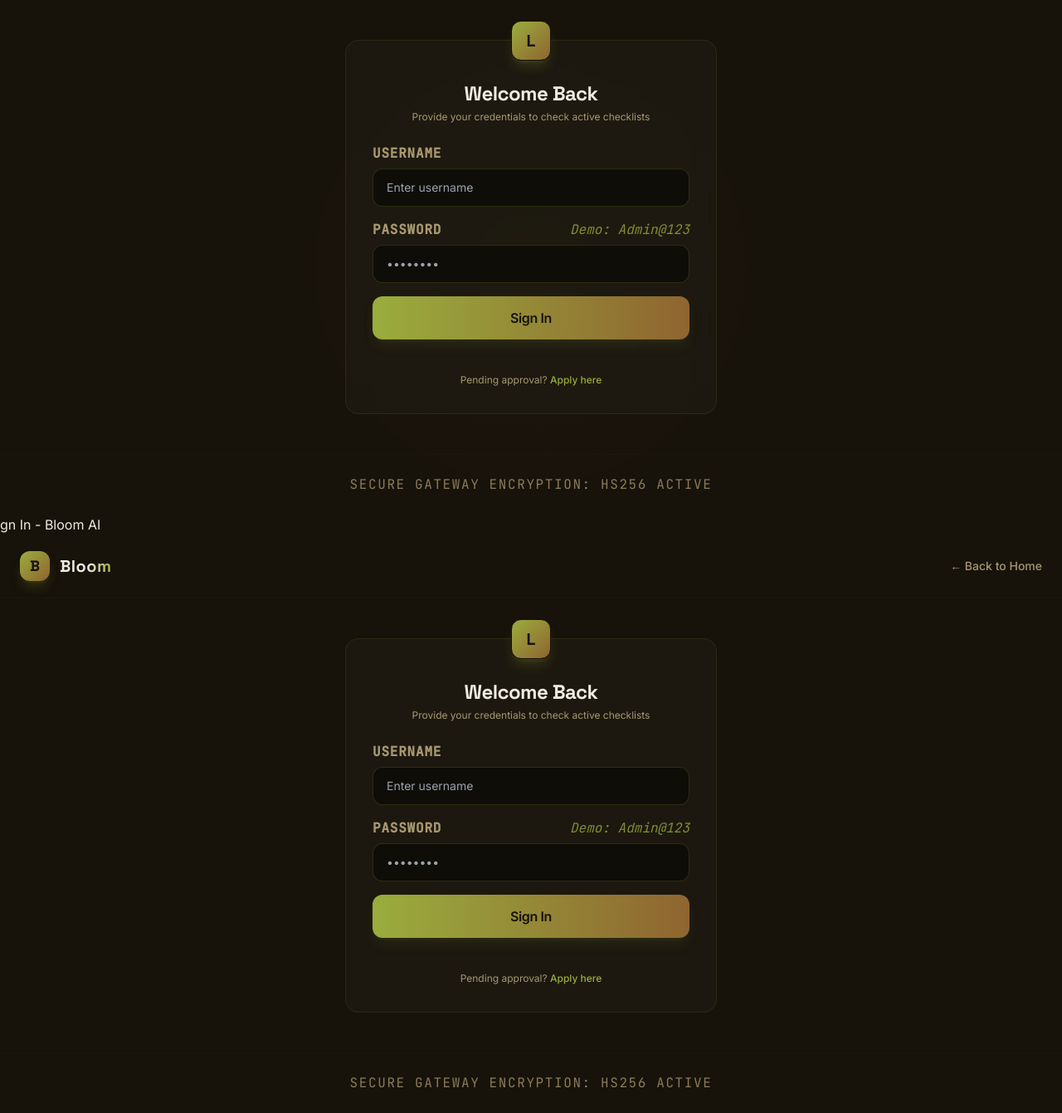
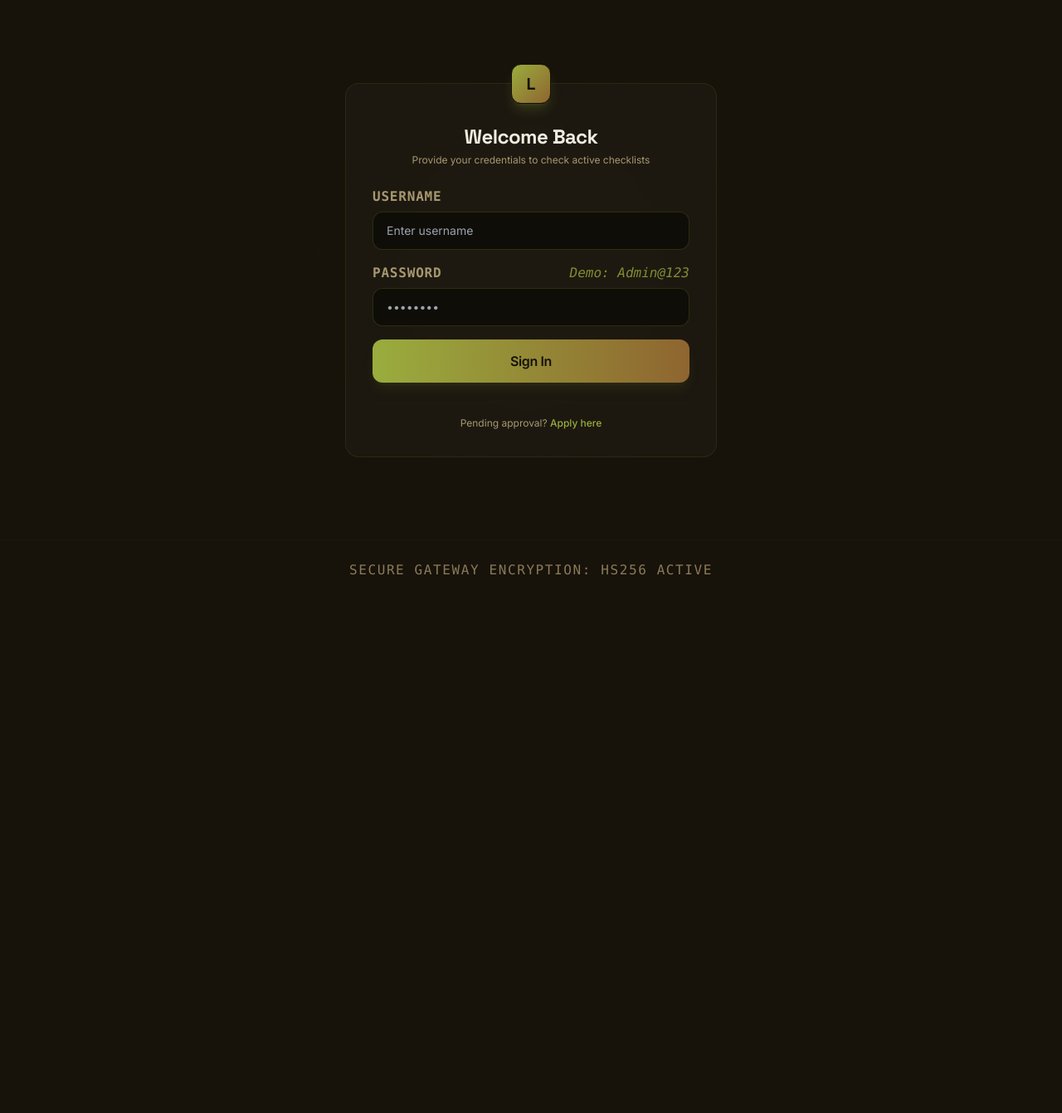
Before and after one commit to sharman-404/To-Do-List, a FastAPI app: page /login in a window 1280 px wide. Shown: the part 77-1418 px from the top of the page at 83% size. After the commit the page ends 770 px from the top, so only its background shows below. Run offline with FastAPI, Linux system fonts and the light colour scheme; some libraries are stand-ins or nearby versions.

Commit message:
Fix HTML structure in login.html

```diff
--- a/templates/login.html
+++ b/templates/login.html
@@ -1,9 +1,4 @@
 <!DOCTYPE html>
-<html lang="en">
-<head>
-    <meta charset="UTF-8">
-    <meta name="viewport" content="width=device-width, initial-scale=1.0">
-    <title>Si<!DOCTYPE html>
 <html lang="en">
 <head>
     <meta charset="UTF-8">
@@ -113,109 +108,4 @@
     <script src="/static/js/auth.js"></script>
 
 </body>
-</html>gn In - Bloom AI</title>
-    <!-- Tailwind CSS Play CDN -->
-    <script src="https://cdn.tailwindcss.com"></script>
-    <script>
-        tailwind.config = {
-            theme: {
-                extend: {
-                    colors: {
-                        sky: {
-                            200: "#cfd89a", 300: "#b5c46a", 400: "#9aad3d",
-                            500: "#7d8f28", 950: "#111504"
-                        },
-                        indigo: {
-                            300: "#c8a472", 400: "#b08348",
-                            500: "#8f6530", 950: "#130d04"
-                        },
-                        violet: {
-                            400: "#b08348", 500: "#8f6530"
-                        },
-                        slate: {
-                            50: "#faf8f3", 100: "#f0ebe0", 200: "#ddd4c2",
-                            300: "#c4b89a", 400: "#a89870", 500: "#8a7a58",
-                            600: "#6e6040", 700: "#524830", 800: "#3a3222",
-                            850: "#2e2819", 900: "#231e12", 950: "#17120a"
-                        },
-                        amber: {
-                            300: "#e8c97a", 400: "#c9a03e", 500: "#a07a28",
-                            900: "#2a1f08", 950: "#1a1305"
-                        }
-                    }
-                }
-            }
-        }
-    </script>
-    <!-- Custom Style Sheet -->
-    <link rel="stylesheet" href="/static/css/style.css">
-</head>
-<body class="selection:bg-sky-500/30 selection:text-sky-200 bg-slate-950 text-slate-100 min-h-screen flex flex-col justify-between">
-
-    <!-- Ambient Glow Spot -->
-    <div class="ambient-glow top-[50%] left-[50%] -translate-x-[50%] -translate-y-[50%] opacity-40"></div>
-
-    <!-- Navigation Header -->
-    <header class="relative z-10 w-full max-w-7xl mx-auto px-6 py-5 flex items-center justify-between border-b border-slate-900/40">
-        <a href="/" class="flex items-center space-x-3">
-            <div class="w-9 h-9 rounded-xl bg-gradient-to-br from-sky-400 to-indigo-500 flex items-center justify-center font-bold font-display text-slate-950 shadow-lg shadow-sky-500/20 text-lg">B</div>
-            <span class="font-display font-bold text-xl tracking-wide bg-gradient-to-r from-slate-100 via-slate-100 to-sky-400 bg-clip-text text-transparent">Bloom</span>
-        </a>
-        <a href="/" class="text-slate-400 hover:text-slate-100 text-sm transition font-medium">&larr; Back to Home</a>
-    </header>
-
-    <!-- Main Container -->
-    <main class="relative z-10 w-full max-w-7xl mx-auto px-6 py-12 flex flex-col items-center justify-center flex-grow">
-
-        <div class="w-full max-w-md p-8 rounded-2xl glass-panel relative">
-            <div class="absolute -top-6 left-1/2 -translate-x-1/2 w-12 h-12 rounded-xl bg-gradient-to-br from-sky-400 to-indigo-500 flex items-center justify-center font-bold font-display text-slate-950 shadow-lg shadow-sky-500/20 text-xl border border-slate-950">
-                L
-            </div>
-
-            <div class="text-center mt-4 mb-6">
-                <h2 class="font-display font-bold text-2xl text-slate-100 tracking-tight">Welcome Back</h2>
-                <p class="text-slate-400 text-xs mt-1">Provide your credentials to check active checklists</p>
-            </div>
-
-            <!-- Danger Alert -->
-            <div id="errorAlert" class="hidden p-3.5 bg-rose-950/20 border border-rose-500/20 text-rose-300 rounded-xl text-xs mb-4">
-                Invalid administrative configurations located.
-            </div>
-
-            <!-- Form -->
-            <form id="loginForm" class="space-y-4">
-                <div>
-                    <label for="username" class="block text-2xs uppercase tracking-wider font-semibold font-mono text-slate-400 mb-1.5">Username</label>
-                    <input type="text" id="username" required autocomplete="username" class="w-full px-4 py-3 rounded-xl glass-input text-sm" placeholder="Enter username">
-                </div>
-
-                <div>
-                    <div class="flex items-center justify-between mb-1.5">
-                        <label for="password" class="text-2xs uppercase tracking-wider font-semibold font-mono text-slate-400">Password</label>
-                        <span class="text-3xs text-sky-400/80 font-mono italic">Demo: Admin@123</span>
-                    </div>
-                    <input type="password" id="password" required autocomplete="current-password" class="w-full px-4 py-3 rounded-xl glass-input text-sm" placeholder="••••••••">
-                </div>
-
-                <button type="submit" class="w-full py-3.5 bg-gradient-to-r from-sky-400 to-indigo-500 hover:from-sky-300 hover:to-indigo-400 text-slate-950 font-semibold rounded-xl text-center tracking-tight shadow-lg shadow-sky-500/10 hover:shadow-sky-500/20 transition duration-200 mt-2">
-                    Sign In
-                </button>
-            </form>
-
-            <div class="text-center mt-6 pt-4 border-t border-slate-900/40 text-xs text-slate-400">
-                Pending approval? <a href="/signup" class="text-sky-400 font-medium hover:underline">Apply here</a>
-            </div>
-        </div>
-
-    </main>
-
-    <!-- Footer -->
-    <footer class="relative z-10 w-full max-w-7xl mx-auto px-6 py-6 border-t border-slate-900/40 text-center text-3xs text-slate-500 font-mono uppercase tracking-widest">
-        SECURE GATEWAY ENCRYPTION: HS256 ACTIVE
-    </footer>
-
-    <script src="/static/js/api.js"></script>
-    <script src="/static/js/auth.js"></script>
-
-</body>
 </html>
```
